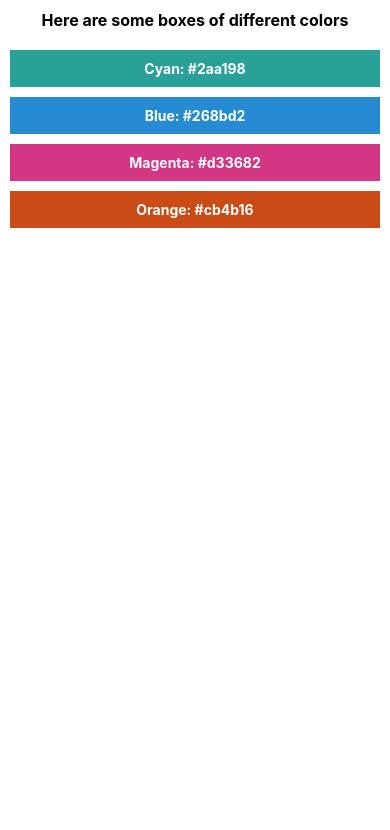
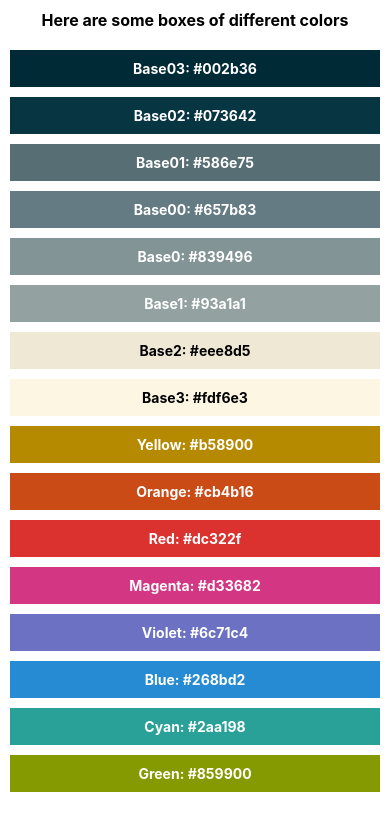
Before and after one commit to tipicatala/react-native-expo-test, a React Native app: screen / in a window 390 px wide. Shown: the top 830 px of the page. Built offline with nearby package versions, Linux system fonts and the light colour scheme.

Commit message:
added flat list

```diff
--- a/App.js
+++ b/App.js
@@ -1,17 +1,41 @@
 import React from 'react';
-import { View, Text, SafeAreaView, StyleSheet } from 'react-native';
-import ColoredBox from './components/ColoredBox'
+import { View, Text, SafeAreaView, StyleSheet, FlatList } from 'react-native';
+import ColoredBox from './components/ColoredBox';
 
 const App = () => {
+  const COLORS = [
+    { colorName: 'Base03', hexCode: '#002b36' },
+    { colorName: 'Base02', hexCode: '#073642' },
+    { colorName: 'Base01', hexCode: '#586e75' },
+    { colorName: 'Base00', hexCode: '#657b83' },
+    { colorName: 'Base0', hexCode: '#839496' },
+    { colorName: 'Base1', hexCode: '#93a1a1' },
+    { colorName: 'Base2', hexCode: '#eee8d5' },
+    { colorName: 'Base3', hexCode: '#fdf6e3' },
+    { colorName: 'Yellow', hexCode: '#b58900' },
+    { colorName: 'Orange', hexCode: '#cb4b16' },
+    { colorName: 'Red', hexCode: '#dc322f' },
+    { colorName: 'Magenta', hexCode: '#d33682' },
+    { colorName: 'Violet', hexCode: '#6c71c4' },
+    { colorName: 'Blue', hexCode: '#268bd2' },
+    { colorName: 'Cyan', hexCode: '#2aa198' },
+    { colorName: 'Green', hexCode: '#859900' },
+  ];
+
   return (
     <SafeAreaView style={{ flex: 1 }}>
-      <View style={styles.container}>
-        <Text style={styles.header}>Here are some boxes of different colors</Text>
-      </View>
-      <ColoredBox name='Cyan' color='#2aa198' />
-      <ColoredBox name='Blue' color='#268bd2' />
-      <ColoredBox name='Magenta' color='#d33682' />
-      <ColoredBox name='Orange' color='#cb4b16' />
+      <FlatList
+        keyExtractor={(item) => item.colorName}
+        data={COLORS}
+        renderItem={({ item }) => (
+          <ColoredBox name={item.colorName} color={item.hexCode} />
+        )}
+        ListHeaderComponent={<View style={styles.container}>
+        <Text style={styles.header}>
+          Here are some boxes of different colors
+        </Text>
+      </View>}
+      />
     </SafeAreaView>
   );
 };
@@ -27,7 +51,7 @@
   header: {
     fontSize: 16,
     fontWeight: 'bold',
-  }
-})
+  },
+});
 
 export default App;
--- a/components/ColoredBox.js
+++ b/components/ColoredBox.js
@@ -1,11 +1,16 @@
 import React from 'react';
 import { View, Text, StyleSheet } from 'react-native';
 
-const ColoredBox = ({name, color}) => {
+const ColoredBox = ({ name, color }) => {
+  const textColor = {
+    color: parseInt(color.replace('#', ''), 16) > 0xffffff / 1.1 ? 'black' : 'white'
+  }
   return (
-      <View style={[styles.container, { backgroundColor: color }]}>
-        <Text style={[styles.subTitle]}>{name}: {color}</Text>
-      </View>
+    <View style={[styles.container, { backgroundColor: color }]}>
+      <Text style={[styles.subTitle, textColor]}>
+        {name}: {color}
+      </Text>
+    </View>
   );
 };
 
@@ -22,6 +27,6 @@
     color: 'white',
     fontSize: 14,
   },
-})
+});
 
 export default ColoredBox;
```
